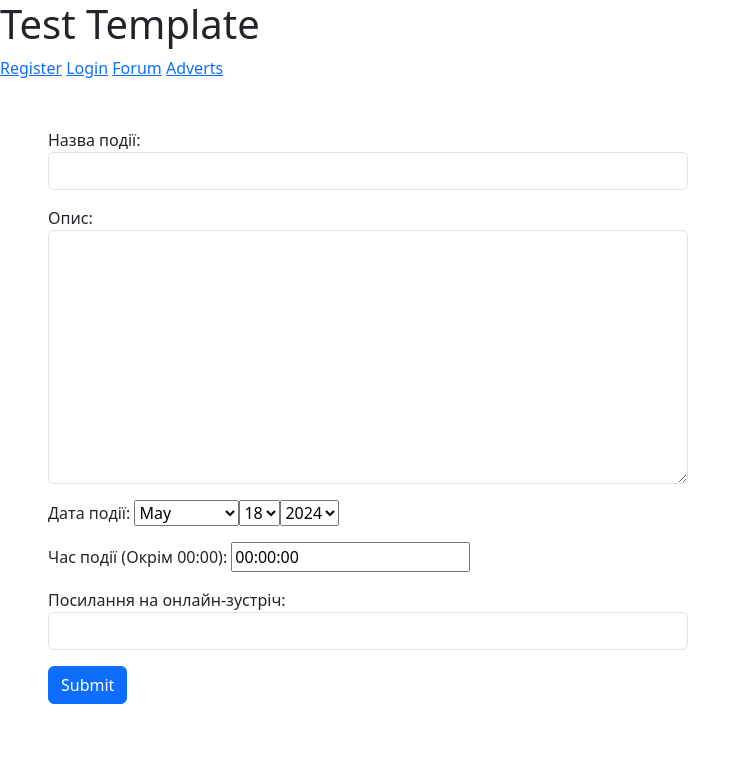
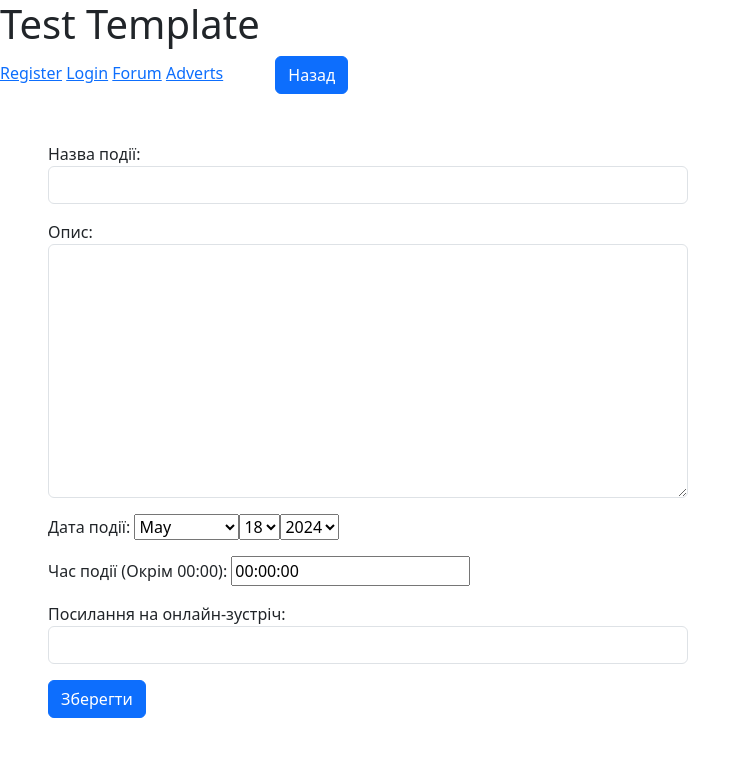
Before and after one commit to Moonvynl/Group-Portal, a Django app: page /create_event/ in a window 1280 px wide. Shown: the top 757 px of the page, without its empty margins (0-751 px from the left). Run offline with Django 5.2, Linux system fonts and the light colour scheme.

Commit message:
Added back button to return to calendar page

```diff
--- a/templates/calendar_events/event/create_form.html
+++ b/templates/calendar_events/event/create_form.html
@@ -3,10 +3,13 @@
 {% block content %}
     <link href="https://cdn.jsdelivr.net/npm/bootstrap@5.3.3/dist/css/bootstrap.min.css" rel="stylesheet" integrity="sha384-QWTKZyjpPEjISv5WaRU9OFeRpok6YctnYmDr5pNlyT2bRjXh0JMhjY6hW+ALEwIH" crossorigin="anonymous">
     <script src="https://cdn.jsdelivr.net/npm/bootstrap@5.3.3/dist/js/bootstrap.bundle.min.js" integrity="sha384-YvpcrYf0tY3lHB60NNkmXc5s9fDVZLESaAA55NDzOxhy9GkcIdslK1eN7N6jIeHz" crossorigin="anonymous"></script>
+    <a href="{%url 'calendar_event:calendar_events'%}" class="btn btn-primary ms-5">Назад</a>
     <form method="POST" class="w-50 m-5">
         {% csrf_token %}
+
             {{form.as_p}}
-            <button type="submit" class="btn btn-primary">Submit</button>
+            <button type="submit" class="btn btn-primary">Зберегти</button>
+
     </form>
 
 {% endblock %}
```
